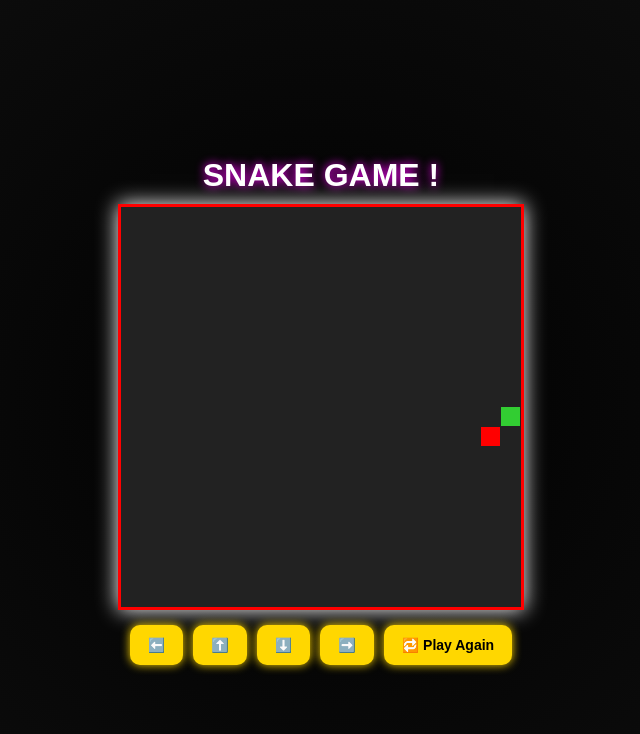
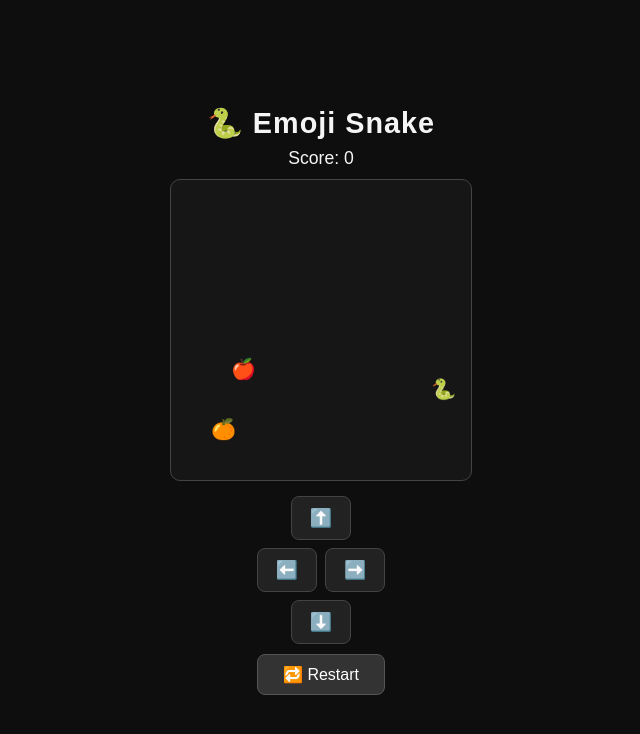
Before and after one commit to Hello12-ship/Snake.gam, a plain HTML site: page index.html in a window 1280 px wide. Shown: the whole page, without its empty margins (319-959 px from the left). Drawn offline with Linux system fonts and the light colour scheme.

Commit message:
Refactor snake game HTML and styles

```diff
--- a/index.html
+++ b/index.html
@@ -3,143 +3,195 @@
 <head>
   <meta charset="UTF-8" />
   <meta name="viewport" content="width=device-width, initial-scale=1.0" />
-  <title>Akash_game</title>
+  <title>snake Game</title>
   <style>
+    * {
+      box-sizing: border-box;
+      margin: 0;
+      padding: 0;
+      font-family: "Poppins", sans-serif;
+    }
     body {
-      margin: 0;
-      background: radial-gradient(circle at center, #000, #111);
+      background-color: #0e0e0e;
+      color: #f5f5f5;
       display: flex;
       flex-direction: column;
       align-items: center;
       justify-content: center;
       height: 100vh;
-      overflow: hidden;
-      color: white;
-      font-family: "Poppins", sans-serif;
+      text-align: center;
     }
-
     h1 {
-      color: white;
-      text-shadow: 0 0 10px #ff00ff;
+      font-weight: 600;
+      font-size: 1.8rem;
+      margin-bottom: 8px;
+      letter-spacing: 1px;
+    }
+    #score {
+      font-size: 1.1rem;
       margin-bottom: 10px;
     }
-
     canvas {
-      background: #222;
-      border: 3px solid red;
-      box-shadow: 0 0 20px white;
+      background-color: #161616;
+      border: 1.5px solid #444;
+      border-radius: 10px;
     }
-
     .controls {
       margin-top: 15px;
       display: flex;
-      gap: 10px;
-      flex-wrap: wrap;
-      justify-content: center;
+      flex-direction: column;
+      align-items: center;
+      gap: 8px;
     }
-
-    button {
-      background: gold;
-      border: grey;
-      padding: 12px 18px;
-      border-radius: 10px;
-      font-size: 14px;
-      font-weight: bold;
-      color: black;
-      box-shadow: 0 0 10px gold;
+    .btn-row {
+      display: flex;
+      gap: 8px;
+    }
+    .btn {
+      background: #222;
+      color: #f5f5f5;
+      border: 1px solid #444;
+      padding: 10px 18px;
+      font-size: 18px;
+      border-radius: 8px;
       cursor: pointer;
       transition: 0.2s;
     }
-
-    button:active {
-      transform: scale(0.9);
+    .btn:active {
+      background: #333;
+      transform: scale(0.95);
+    }
+    #restart {
+      margin-top: 10px;
+      background: #333;
+      color: white;
+      padding: 10px 25px;
+      border-radius: 8px;
+      border: 1px solid #555;
+      font-weight: 500;
+      font-size: 16px;
+      cursor: pointer;
+      transition: 0.2s;
+    }
+    #restart:active {
+      background: #444;
+      transform: scale(0.95);
     }
   </style>
 </head>
 <body>
-  <audio id="bg-music" src="music.mp3" autoplay loop></audio>
-  <h1>SNAKE GAME !</h1></h1>
-  <canvas id="game" width="400" height="400"></canvas>
+  <h1>🐍 Emoji Snake</h1>
+  <div id="score">Score: 0</div>
+  <canvas id="game" width="300" height="300"></canvas>
 
   <div class="controls">
-    <button id="left">⬅️</button>
-    <button id="up">⬆️</button>
-    <button id="down">⬇️</button>
-    <button id="right">➡️</button>
-    <button id="restart">🔁 Play Again</button>
+    <button class="btn" id="up">⬆️</button>
+    <div class="btn-row">
+      <button class="btn" id="left">⬅️</button>
+      <button class="btn" id="right">➡️</button>
     </div>
+    <button class="btn" id="down">⬇️</button>
+  </div>
+
+  <button id="restart">🔁 Restart</button>
+
+  <audio id="bg-music" src="song.mp3" autoplay loop></audio>
+  <audio id="eat-sound" src="eating.mp3"></audio>
 
   <script>
     const canvas = document.getElementById("game");
     const ctx = canvas.getContext("2d");
+    const scoreDisplay = document.getElementById("score");
+    const restartBtn = document.getElementById("restart");
 
-    const box = 20;
-    let snake = [{ x: 9 * box, y: 10 * box }];
-    let direction = "RIGHT";
-    let food = {
-      x: Math.floor(Math.random() * 19 + 1) * box,
-      y: Math.floor(Math.random() * 19 + 1) * box,
+    const gridSize = 20;
+    const tileCount = canvas.width / gridSize;
+    const emojis = ["🍎", "🍒", "🍑", "🍓", "🍊", "🥕", "🥭", "🍍", "🌽", "🥑", "🥝", "🍏", "🧀"];
+
+    const eatSound = document.getElementById("eat-sound");
+    const bgMusic = document.getElementById("bg-music");
+
+    let snake, direction, fruits, score, speed, gameLoopInterval;
+
+    function initGame() {
+      snake = [{ x: 10, y: 10 }];
+      direction = { x: 1, y: 0 };
+      fruits = [randomFruit(), randomFruit()];
+      score = 0;
+      speed = 150;
+      scoreDisplay.textContent = "Score: " + score;
+      if (gameLoopInterval) clearInterval(gameLoopInterval);
+      gameLoopInterval = setInterval(gameLoop, speed);
+    }
+
+    function randomFruit() {
+      return {
+        x: Math.floor(Math.random() * tileCount),
+        y: Math.floor(Math.random() * tileCount),
+        emoji: emojis[Math.floor(Math.random() * emojis.length)],
       };
-    let score = 0;
+    }
 
-    document.getElementById("left").onclick = () => {
-      if (direction !== "RIGHT") direction = "LEFT";
-    };
-    document.getElementById("up").onclick = () => {
-      if (direction !== "DOWN") direction = "UP";
-    };
-    document.getElementById("down").onclick = () => {
-      if (direction !== "UP") direction = "DOWN";
-    };
-    document.getElementById("right").onclick = () => {
-      if (direction !== "LEFT") direction = "RIGHT";
-    };
-    document.getElementById("restart").onclick = () => {
-      location.reload();
+    function drawEmoji(text, x, y) {
+      ctx.font = "20px serif";
+      ctx.fillText(text, x * gridSize, (y + 1) * gridSize - 4);
+    }
+
+    function gameLoop() {
+      update();
+      draw();
+    }
+
+    function update() {
+      const head = {
+        x: snake[0].x + direction.x,
+        y: snake[0].y + direction.y,
       };
 
-    function draw() {
-      ctx.fillStyle = "#222";
-      ctx.fillRect(0, 0, 400, 400);
+      // Bounce logic
+      if (head.x < 0 || head.x >= tileCount) direction.x *= -1;
+      if (head.y < 0 || head.y >= tileCount) direction.y *= -1;
 
-      for (let i = 0; i < snake.length; i++) {
-        ctx.fillStyle = i === 0 ? "limegreen" : "green";
-        ctx.fillRect(snake[i].x, snake[i].y, box - 1, box - 1);
+      head.x = Math.max(0, Math.min(tileCount - 1, head.x));
+      head.y = Math.max(0, Math.min(tileCount - 1, head.y));
+
+      snake.unshift(head);
+
+      let ate = false;
+      fruits.forEach((fruit, index) => {
+        if (head.x === fruit.x && head.y === fruit.y) {
+          fruits[index] = randomFruit();
+          score++;
+          scoreDisplay.textContent = "Score: " + score;
+          eatSound.currentTime = 0;
+          eatSound.play();
+          ate = true;
+        }
+      });
+      if (!ate) snake.pop();
     }
 
-      ctx.fillStyle = "red";
-      ctx.fillRect(food.x, food.y, box - 1, box - 1);
-
-      let snakeX = snake[0].x;
-      let snakeY = snake[0].y;
-
-      if (direction === "LEFT") snakeX -= box;
-      if (direction === "UP") snakeY -= box;
-      if (direction === "RIGHT") snakeX += box;
-      if (direction === "DOWN") snakeY += box;
-
-      // Bounce from walls
-      if (snakeX >= 400) snakeX = 380;
-      if (snakeX < 0) snakeX = 0;
-      if (snakeY >= 400) snakeY = 380;
-      if (snakeY < 0) snakeY = 0;
-
-      // Eat food
-      if (snakeX === food.x && snakeY === food.y) {
-        score++;
-        food = {
-          x: Math.floor(Math.random() * 19 + 1) * box,
-          y: Math.floor(Math.random() * 19 + 1) * box,
-        };
-      } else {
-        snake.pop();
+    function draw() {
+      ctx.clearRect(0, 0, canvas.width, canvas.height);
+      snake.forEach((part) => drawEmoji("🐍", part.x, part.y));
+      fruits.forEach((fruit) => drawEmoji(fruit.emoji, fruit.x, fruit.y));
     }
 
-      const newHead = { x: snakeX, y: snakeY };
-      snake.unshift(newHead);
+    function changeDirection(x, y) {
+      direction = { x, y };
     }
 
-    let game = setInterval(draw, 200); // slower speed (200ms)
+    document.getElementById("up").addEventListener("click", () => changeDirection(0, -1));
+    document.getElementById("down").addEventListener("click", () => changeDirection(0, 1));
+    document.getElementById("left").addEventListener("click", () => changeDirection(-1, 0));
+    document.getElementById("right").addEventListener("click", () => changeDirection(1, 0));
+
+    restartBtn.addEventListener("click", initGame);
+
+    bgMusic.volume = 0.5;
+    bgMusic.play();
+
+    initGame();
   </script>
 </body>
 </html>
```
Lines whose indentation alone changed are shown as unchanged.
